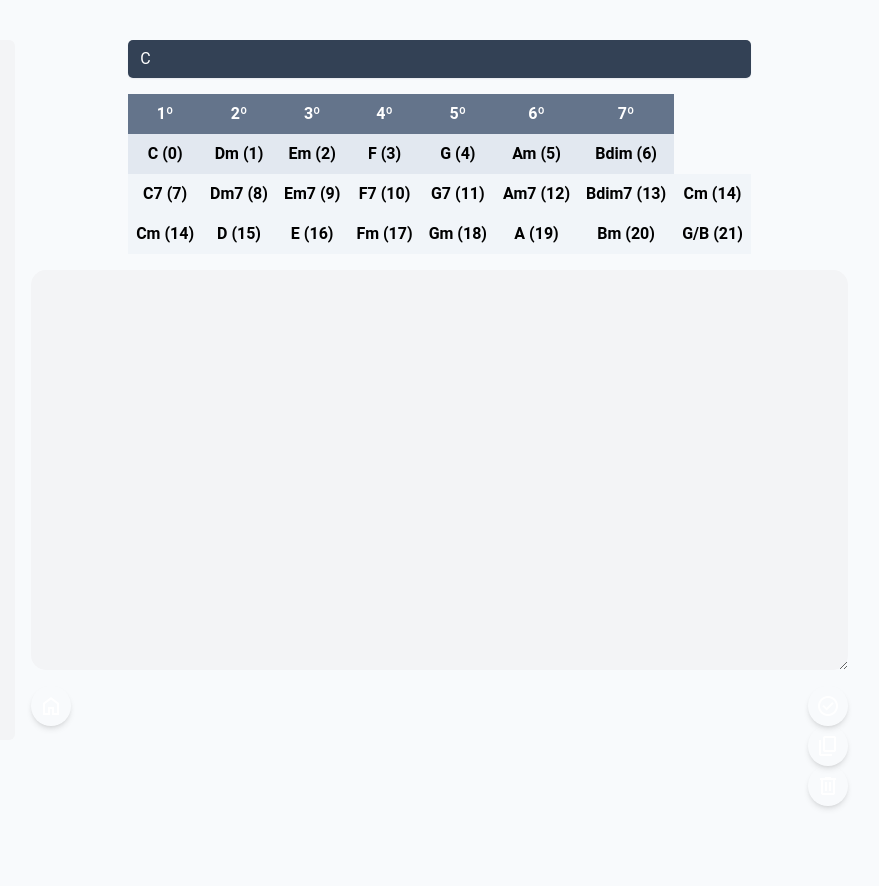
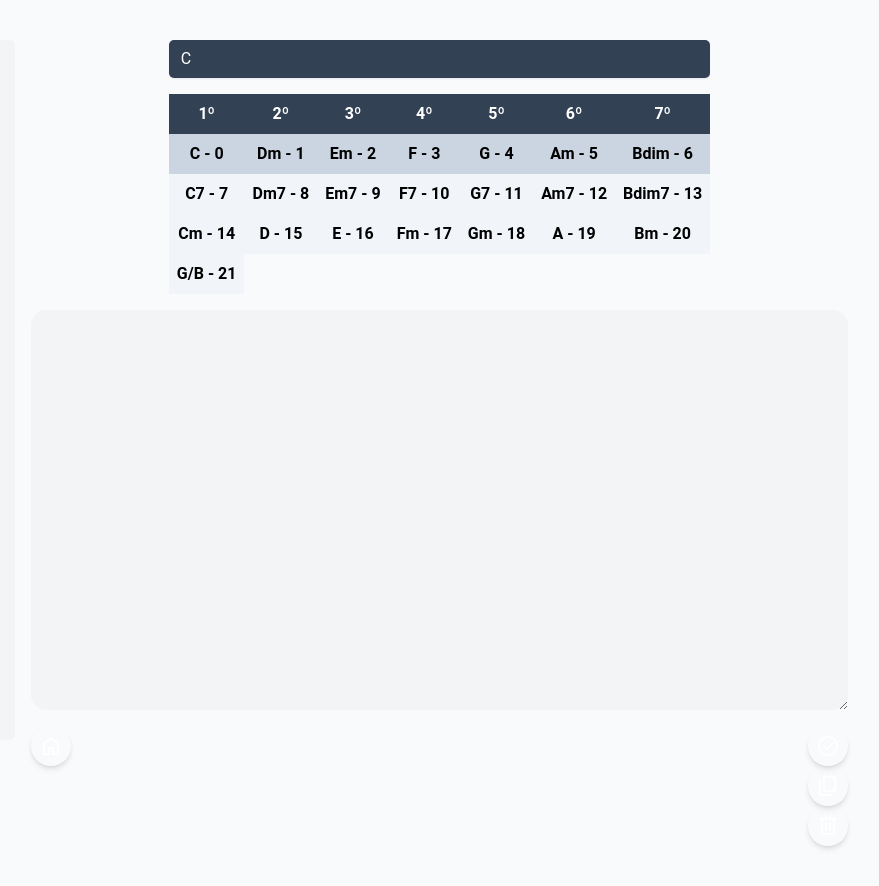
Before and after one commit to thiago-silva-santos/gospeltune, a Nuxt app: page /edit in a window 1280 px wide. Shown: the whole page, without its empty margins (392-1271 px from the left). Before the commit the page ends 846 px from the top, so only its background shows below. Built offline with nearby package versions, Linux system fonts and the light colour scheme.

Commit message:
ajustes na tela edição

```diff
--- a/components/CampoHarmonico.vue
+++ b/components/CampoHarmonico.vue
@@ -17,19 +17,9 @@
                     </tr>
                </thead>
                <tbody>
-                    <tr>
-                         <td v-for="acorde in primeirosAcordes" :key="acorde.grau">
-                              <span class="text-red-700"> {{ acorde.notacao }} </span> ({{ acorde.grau }})
-                         </td>
-                    </tr>
-                    <tr>
-                         <td v-for="acorde in demaisAcordes" :key="acorde.grau">
-                              <span class="text-red-700"> {{ acorde.notacao }} </span> ({{ acorde.grau }})
-                         </td>
-                    </tr>
-                    <tr>
-                         <td v-for="acorde in outrosAcordes" :key="acorde.grau">
-                              <span class="text-red-700"> {{ acorde.notacao }} </span> ({{ acorde.grau }})
+                    <tr v-for="(acordes, index) in dividirArray" :key="index">
+                         <td v-for="acorde in acordes" :key="acorde.grau">
+                              <span class="text-red-700"> {{ acorde.notacao }} </span> - {{ acorde.grau }}
                          </td>
                     </tr>
                </tbody>
@@ -96,17 +86,17 @@ export default {
                return tom
           },
 
-          acordesFiltrados() {
-               return this.acordes.filter((tom) => tom.tom === this.tonalidadeAtualString);
+          campoHarmonicoAtual() {
+               return this.acordes.filter((tom) => tom.tom === this.tonalidadeAtualString)[0];
           },
-          primeirosAcordes() {
-               return this.acordesFiltrados[0].acordes.slice(0, 7)
-          },
-          demaisAcordes(){
-               return this.acordesFiltrados[0].acordes.slice(7, -7)
-          },
-          outrosAcordes() {
-               return this.acordesFiltrados[0].acordes.slice(14)
+          dividirArray() {
+               const tamanhoMaximo = 7;
+               const resultado = [];
+               for (let i = 0; i < this.campoHarmonicoAtual.acordes.length; i += tamanhoMaximo) {
+                    const arrayTemporario = this.campoHarmonicoAtual.acordes.slice(i, i + tamanhoMaximo);
+                    resultado.push(arrayTemporario);
+               }
+               return resultado;
           }
      },
      methods: {
@@ -134,17 +124,15 @@ td {
 }
 
 th {
-     @apply bg-slate-500 text-white;
+     @apply bg-slate-700 text-white;
 }
 
 tr:nth-child(1) {
-    @apply bg-slate-200 font-semibold
+     @apply bg-slate-300 font-semibold
 }
-tr:nth-child(2) {
-    @apply bg-slate-100 font-semibold
-}
-tr:nth-child(3) {
-    @apply bg-slate-100 font-semibold
+
+tr {
+     @apply bg-slate-100 font-semibold
 }
 
 select {
```
